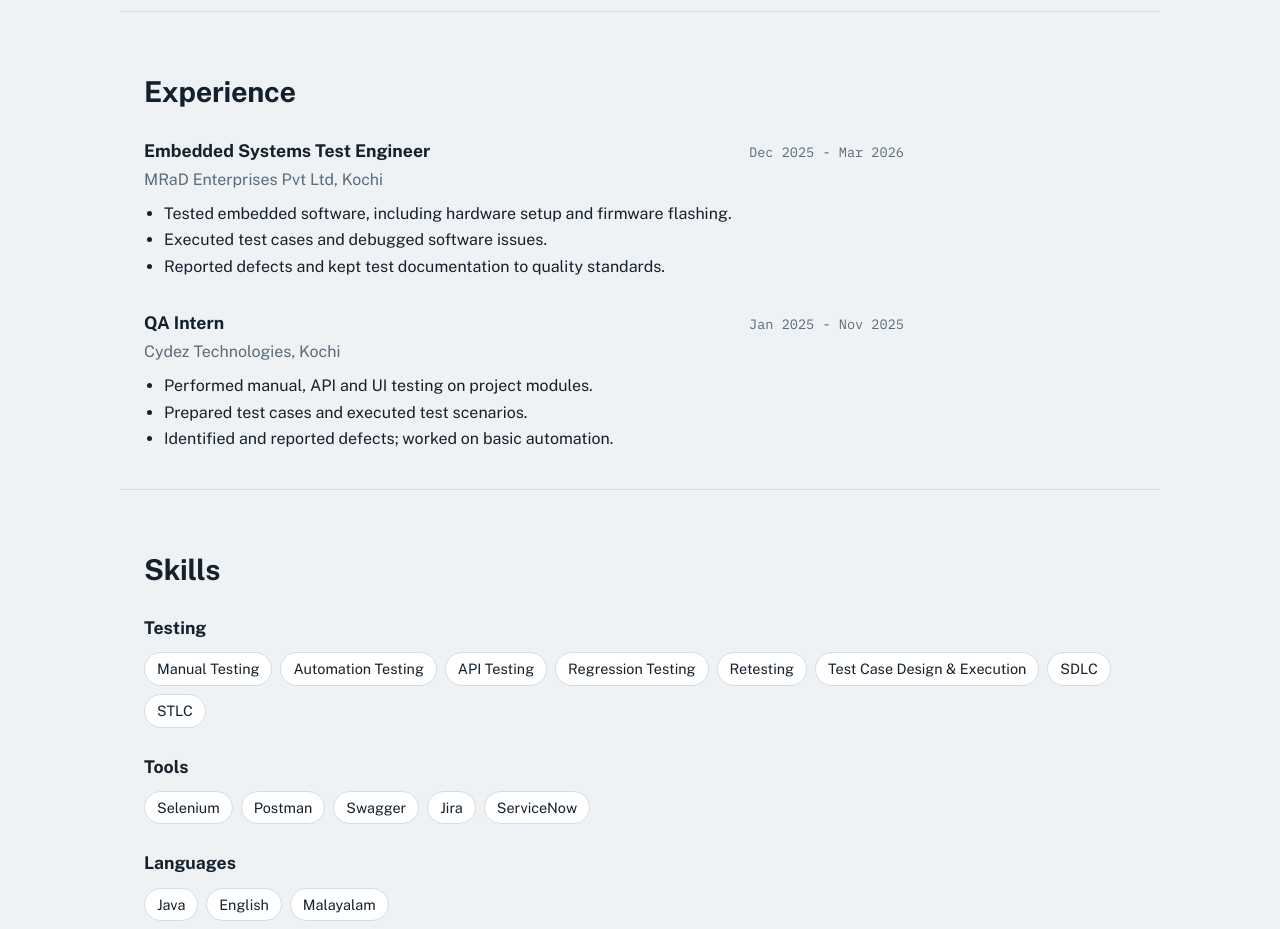
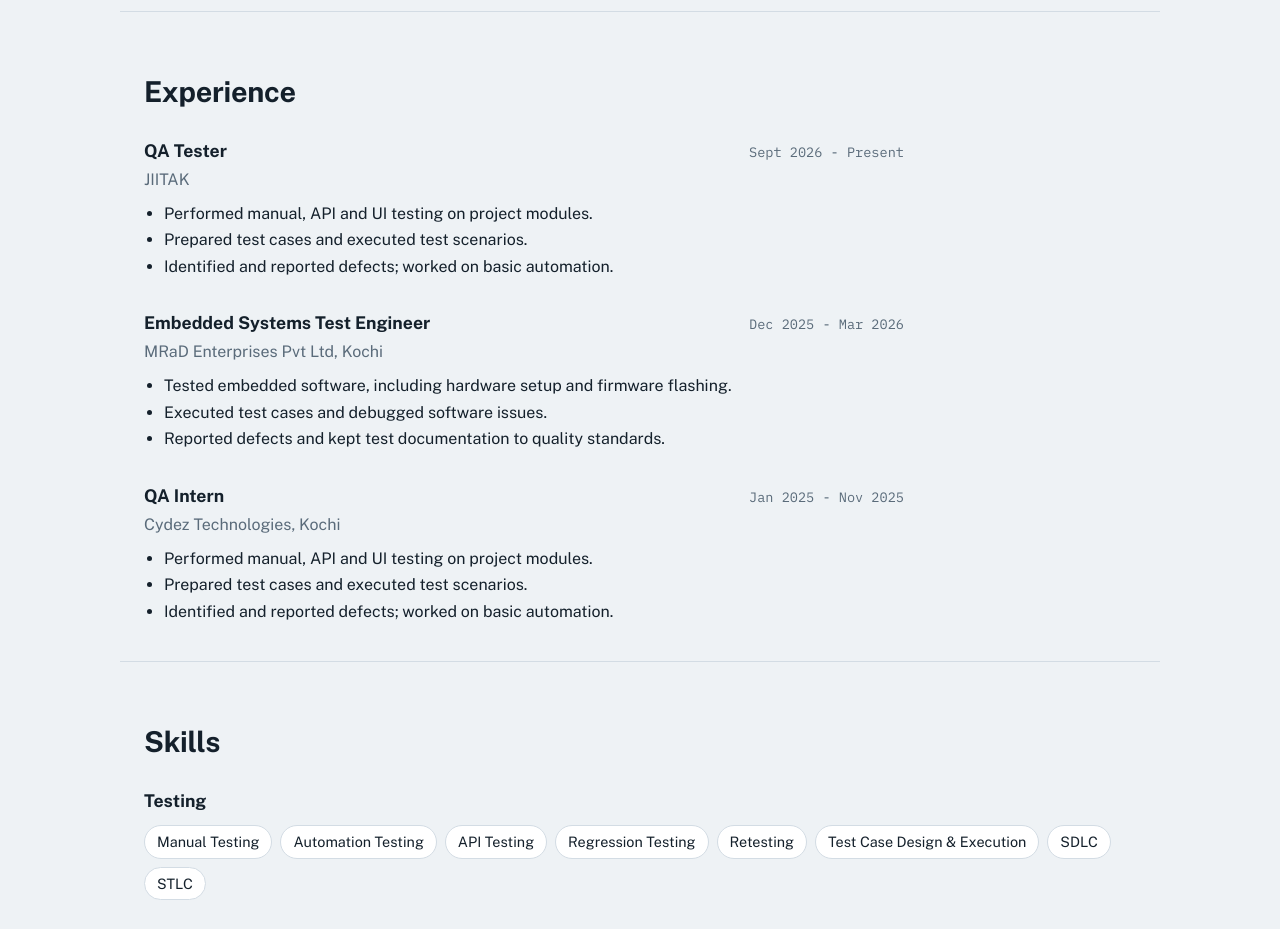
Before and after one commit to Alwin-qa/Portfolio-web, a React (Vite) app: page / in a window 1280 px wide. Shown: the part 800-1729 px from the top of the page. Built offline with nearby package versions, Linux system fonts and the light colour scheme.

Commit message:
Add jiitak experience

```diff
--- a/src/data.js
+++ b/src/data.js
@@ -22,6 +22,16 @@ export const checks = [
 ];
 
 export const experience = [
+  {
+    title: "QA Tester",
+    company: "JIITAK",
+    period: "Sept 2026 - Present",
+    points: [
+      "Performed manual, API and UI testing on project modules.",
+      "Prepared test cases and executed test scenarios.",
+      "Identified and reported defects; worked on basic automation.",
+    ],
+  },
   {
     title: "Embedded Systems Test Engineer",
     company: "MRaD Enterprises Pvt Ltd, Kochi",
```
